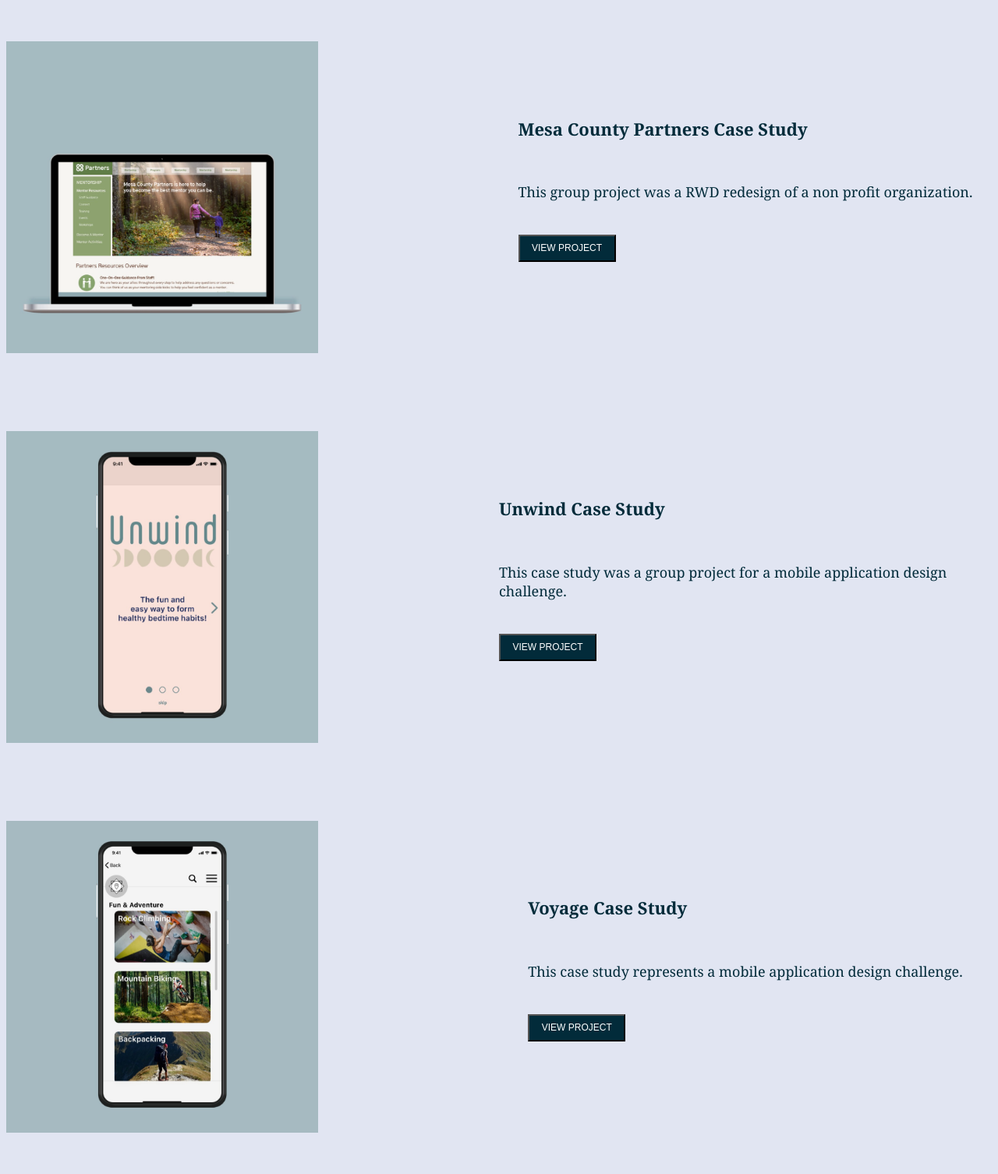
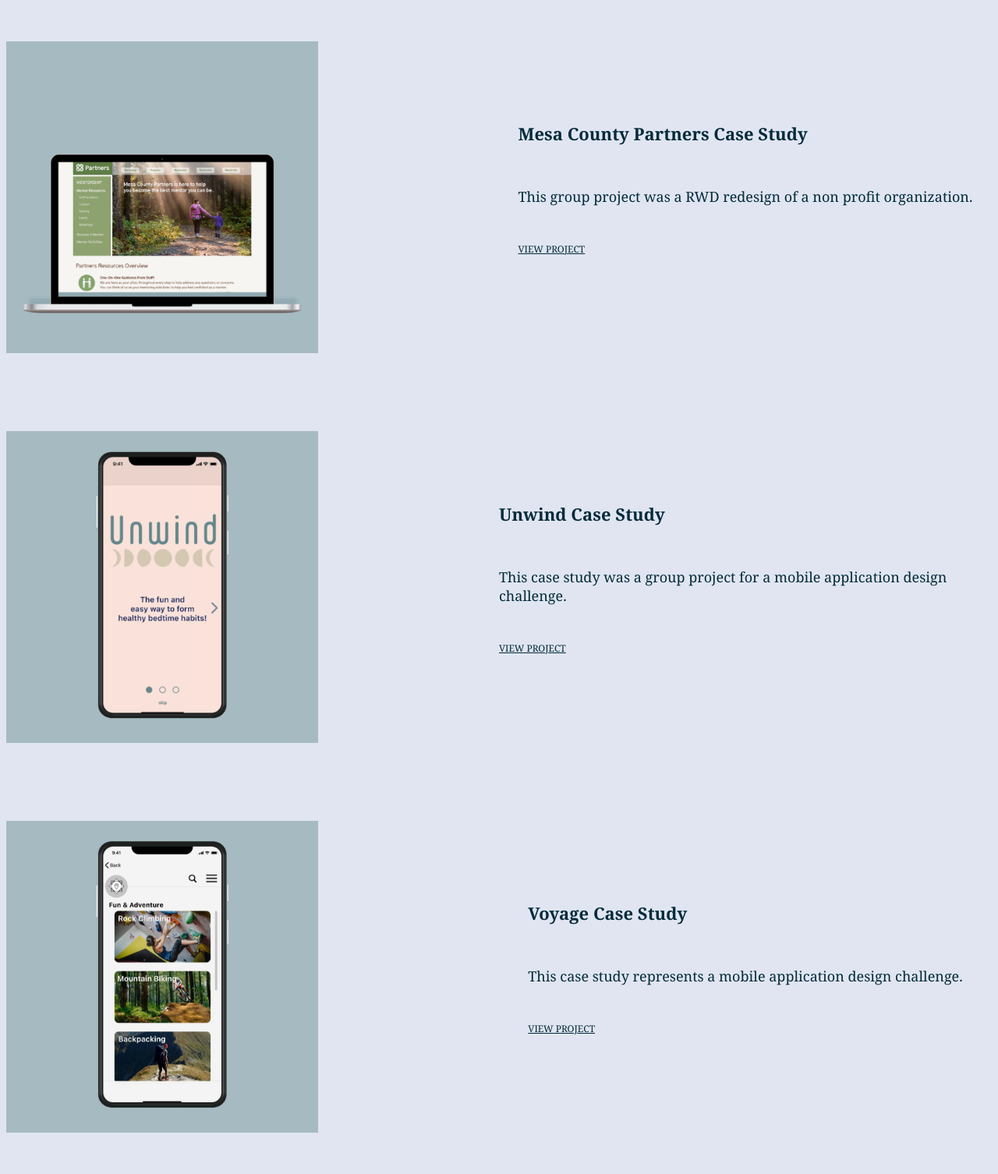
Before and after one commit to kmorris413/UX_UI_HW_19, a plain HTML site: page work.html in a window 1280 px wide. Shown: the part 159-1665 px from the top of the page at 78% size. Drawn offline with Linux system fonts and the light colour scheme.

Commit message:
Final Update

```diff
--- a/CSS/style.css
+++ b/CSS/style.css
@@ -215,13 +215,12 @@ h4 {
 }
 .viewProject {
     font-size: 12px;
-    background-color:#022B3A;
-    color: #FFFFFF;
+    color: #022B3A;
     width: 125px;
     height: 35px;
 }
 .viewProject:hover {
-    background-color: #1F7A8C;
+    font-size: 13px;
 }
 
 .viewAll {
--- a/work.html
+++ b/work.html
@@ -29,7 +29,7 @@
                 <div class="firstProject">
                     <h4 style="text-align: left">Mesa County Partners Case Study</h4>
                     <p class="mesaDescription" style="text-align: left">This group project was a RWD redesign of a non profit organization.</p>
-                    <button class="viewProject">VIEW PROJECT</button>
+                    <a class="button viewProject" href="#">VIEW PROJECT</a>
                 </div>
 
                 <div class="secondPic">
@@ -38,7 +38,7 @@
                 <div class="secondProject">
                     <h4 style="text-align: left">Unwind Case Study</h4>
                     <p class="unwindDescription" style="text-align: left">This case study was a group project for a mobile application design challenge.</p>
-                    <button class="viewProject">VIEW PROJECT</button>
+                    <a class="button viewProject" href="#">VIEW PROJECT</a>
                 </div>
 
                 <div class="thirdPic">
@@ -47,7 +47,7 @@
                 <div class="thirdProject">
                     <h4 style="text-align: left">Voyage Case Study</h4>
                     <p class="voyageDescription" style="text-align: left">This case study represents a mobile application design challenge.</p>
-                    <button class="viewProject" onclick="//kmorris413.github.io/UX_UI_HW_20/">VIEW PROJECT</button>
+                    <a class="button viewProject" href="https://kmorris413.github.io/UX_UI_HW_20/">VIEW PROJECT</a>
                 </div>
             </div>
             <!--<h3 class="viewAll"style="text-align: center">View All Projects</h3>-->
```
